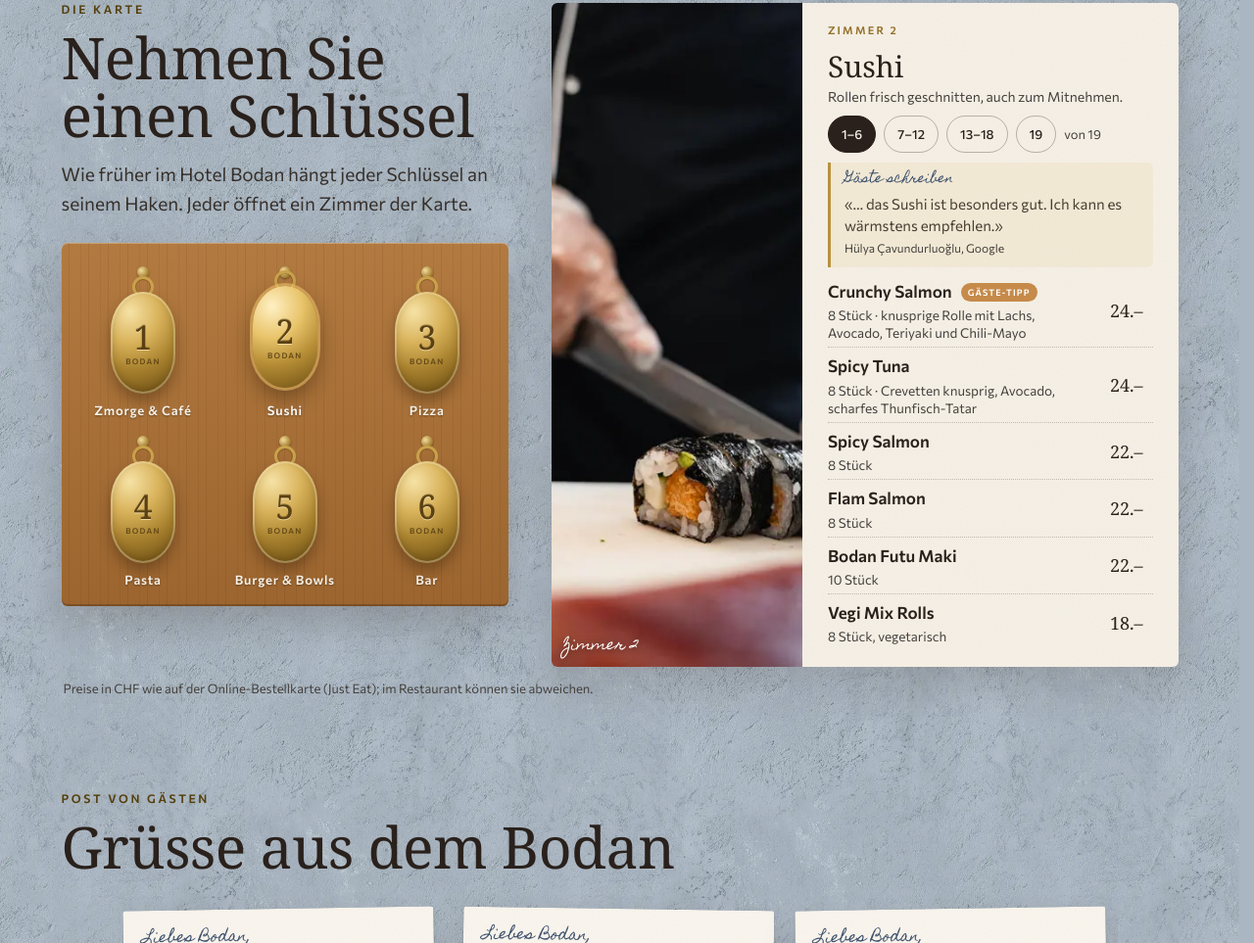
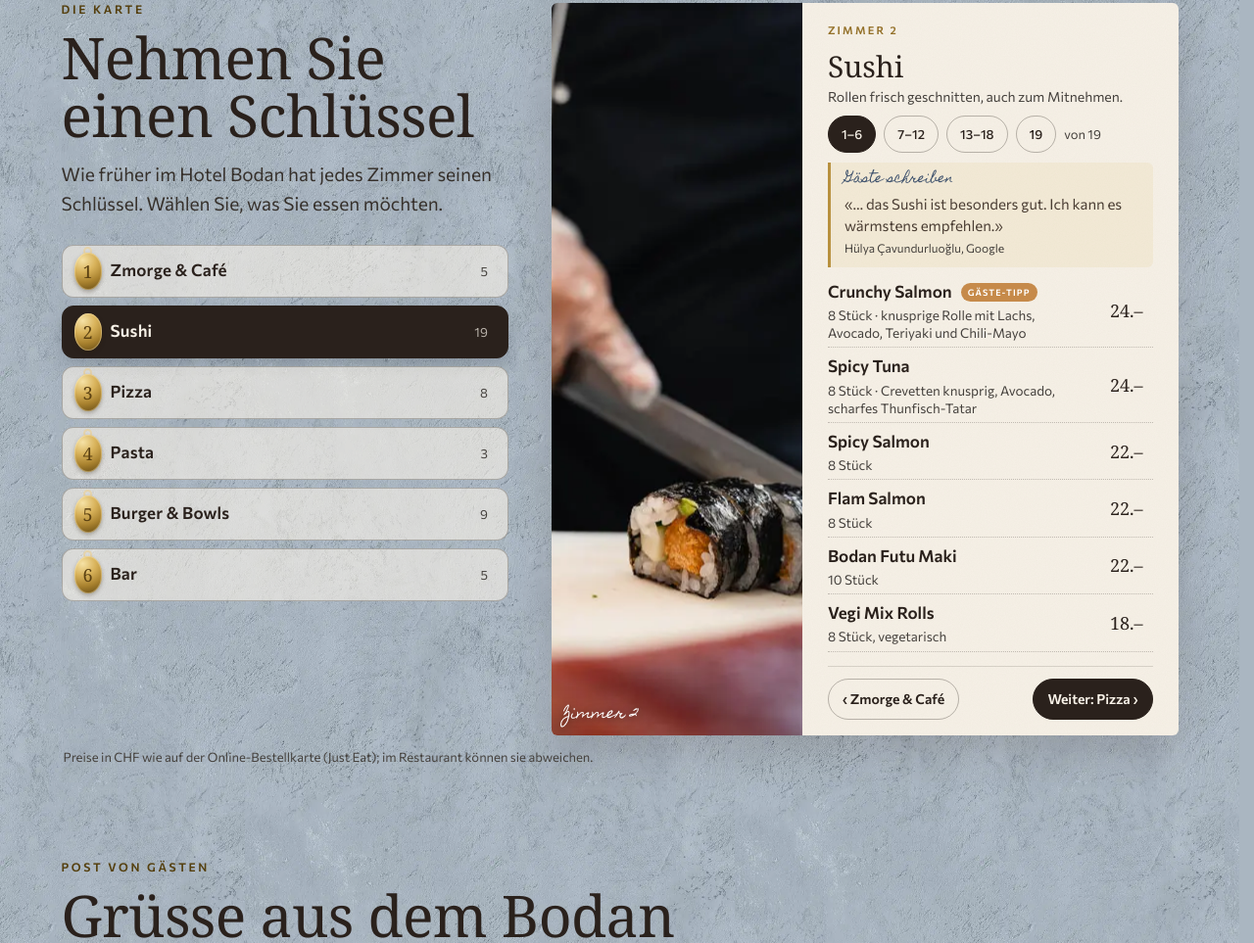
Before and after one commit to julia-mirku/bodan-muster, a plain HTML site: page index.html in a window 1280 px wide. Shown: the part 2121-3084 px from the top of the page at 98% size. Drawn offline with Linux system fonts and the light colour scheme; a web font is replaced by a local one.

Commit message:
Karte: Reiter mit Namen statt Schlüsselbrett

```diff
--- a/index.html
+++ b/index.html
@@ -135,25 +135,22 @@ section{position:relative;scroll-margin-top:calc(var(--hh) + env(safe-area-inset
 .stunde p{margin:6px 0 0;font-size:14px;line-height:1.4;color:rgba(247,241,231,.88)}
 @media (hover:hover){.stunde:hover{transform:translateY(-4px);box-shadow:0 22px 44px rgba(60,45,35,.24)}}
 
-/* ===== Karte: Schlüsselbrett ===== */
+/* ===== Karte: Reiter mit Schlüsselanhänger ===== */
 .s-karte{padding:28px 0 20px}
-.brett{position:relative;margin:26px 0 22px;padding:28px 10px 6px;border-radius:6px;background:linear-gradient(180deg,#b27a40 0,#9c652f 100%);box-shadow:inset 0 1px 0 rgba(255,235,200,.35),inset 0 -2px 0 rgba(60,35,15,.35),0 18px 36px rgba(60,45,35,.22)}
-.brett::before{content:"";position:absolute;inset:0;border-radius:6px;opacity:.35;mix-blend-mode:multiply;background:repeating-linear-gradient(90deg,rgba(80,45,15,.0) 0 7px,rgba(80,45,15,.25) 7px 8px,rgba(80,45,15,0) 8px 19px,rgba(80,45,15,.18) 19px 20px)}
-.schluessel{position:relative;display:grid;grid-template-columns:repeat(3,minmax(0,1fr));gap:4px 6px}
-.sl{position:relative;display:flex;flex-direction:column;align-items:center;padding:0 2px 14px;border:0;background:none;cursor:pointer;color:var(--creme)}
-.sl .haken{width:12px;height:12px;border-radius:50%;background:radial-gradient(circle at 35% 35%,#f4dc9c,#a07a2c 70%);box-shadow:0 1px 2px rgba(0,0,0,.4)}
-.sl .anh{position:relative;margin-top:-2px;transform-origin:50% 0;transition:transform .45s cubic-bezier(.3,1.6,.5,1)}
-.sl .ring{display:block;width:22px;height:22px;margin:0 auto -6px;border-radius:50%;border:3px solid #c9a24b;box-shadow:inset 0 0 0 1px rgba(90,60,10,.35)}
-.sl .fob{position:relative;display:flex;flex-direction:column;align-items:center;justify-content:center;width:66px;height:104px;border-radius:33px/40px;background:radial-gradient(120% 80% at 30% 20%,#f6e2a6 0,#d8b25a 38%,#a9822f 70%,#7c5d1c 100%);box-shadow:0 8px 14px rgba(40,25,5,.35),inset 0 0 0 2px rgba(255,240,200,.35),inset 0 -4px 8px rgba(80,50,10,.35)}
-.sl .fob i{font:normal 400 34px/1 var(--serif);color:#5a4012;text-shadow:0 1px 0 rgba(255,240,200,.65),0 -1px 0 rgba(60,40,5,.45)}
-.sl .fob em{font:normal 600 8px/1 var(--text);letter-spacing:.16em;color:#5a4012;margin-top:4px;opacity:.85}
-.sl .name{margin-top:10px;font:600 13px/1.2 var(--text);letter-spacing:.06em;text-align:center;color:var(--creme);text-shadow:0 1px 2px rgba(0,0,0,.35)}
-.sl.zu .anh{animation:schwing 1.6s ease-out 1}
-@keyframes schwing{0%{transform:rotate(0)}18%{transform:rotate(7deg)}40%{transform:rotate(-5deg)}62%{transform:rotate(3deg)}82%{transform:rotate(-1.5deg)}100%{transform:rotate(0)}}
-@media (hover:hover){.sl:hover .anh{transform:rotate(-6deg)}}
-.sl[aria-pressed="true"] .anh{transform:translateY(-6px) rotate(0)}
-.sl[aria-pressed="true"] .fob{background:radial-gradient(120% 80% at 30% 20%,#fff0c4 0,#e9c56c 38%,#b88f37 70%,#86641f 100%);box-shadow:0 0 0 3px rgba(244,198,110,.55),0 10px 22px rgba(40,25,5,.45)}
-.sl[aria-pressed="true"] .name{color:#fff}
+.reiter{display:flex;flex-wrap:wrap;gap:8px;margin:22px 0 18px;padding:0;list-style:none}
+.rt{display:inline-flex;align-items:center;gap:9px;min-height:46px;padding:0 16px 0 8px;border-radius:999px;border:1.5px solid rgba(42,33,28,.28);background:rgba(247,241,231,.62);color:var(--tinte);cursor:pointer;font:600 15px/1.1 var(--text);letter-spacing:.01em;transition:background-color .2s,color .2s,border-color .2s,box-shadow .2s;-webkit-tap-highlight-color:transparent}
+.rt .tag{position:relative;flex:none;display:grid;place-items:center;width:24px;height:32px;border-radius:12px/15px;background:radial-gradient(120% 80% at 30% 20%,#f6e2a6 0,#d8b25a 40%,#a9822f 75%,#7c5d1c 100%);box-shadow:0 2px 4px rgba(40,25,5,.3),inset 0 0 0 1px rgba(255,240,200,.35);font:normal 400 15px/1 var(--serif);color:#5a4012}
+.rt .tag::before{content:"";position:absolute;top:-6px;left:50%;width:9px;height:9px;margin-left:-4.5px;border-radius:50%;border:2px solid #c9a24b;box-sizing:border-box;z-index:-1}
+.rt .zahl{font-weight:400;font-size:12px;color:var(--sepia);margin-left:-2px}
+.rt[aria-selected="true"]{background:var(--tinte);border-color:var(--tinte);color:var(--creme);box-shadow:0 8px 18px rgba(30,40,50,.22)}
+.rt[aria-selected="true"] .zahl{color:rgba(247,241,231,.7)}
+.rt:focus-visible{outline:3px solid var(--gold);outline-offset:2px}
+@media (hover:hover){.rt:not([aria-selected="true"]):hover{border-color:var(--gold);background:rgba(247,241,231,.9);box-shadow:0 0 0 4px rgba(220,187,115,.2)}}
+.weiter{display:flex;justify-content:space-between;gap:10px;margin-top:14px;padding-top:12px;border-top:1px solid rgba(42,33,28,.15)}
+.weiter button{min-height:42px;padding:0 14px;border-radius:999px;border:1.5px solid rgba(42,33,28,.3);background:transparent;cursor:pointer;font:600 14px/1 var(--text);color:var(--tinte)}
+.weiter button.vor{margin-left:auto;background:var(--tinte);border-color:var(--tinte);color:var(--creme)}
+@media (hover:hover){.weiter button:hover{box-shadow:0 0 0 4px rgba(220,187,115,.25)}}
+.zimmer.wisch.shown{transition:opacity .18s}.zimmer.wisch.weg{opacity:.35}
 .zimmer{display:grid;gap:0;background:var(--creme);border-radius:6px;overflow:hidden;box-shadow:0 18px 40px rgba(60,45,35,.16)}
 .zimmer figure{margin:0;position:relative;aspect-ratio:16/10;overflow:hidden;background:var(--putz3);cursor:zoom-in}
 .zimmer figure img{width:100%;height:100%;object-fit:cover}
@@ -345,7 +342,6 @@ footer .logo{width:86px;height:26px;color:var(--creme)}
 @media (min-width:700px) and (max-width:899px){
   .wrap{padding:0 32px}
   h2{font-size:clamp(40px,6.4vw,56px)}
-  .schluessel{grid-template-columns:repeat(6,minmax(0,1fr))}
   .zimmer{grid-template-columns:2fr 3fr}
   .zimmer figure{aspect-ratio:auto;min-height:100%}
   .fbild{aspect-ratio:16/9}
@@ -382,7 +378,10 @@ footer .logo{width:86px;height:26px;color:var(--creme)}
   .s-karte{padding:52px 0 36px}
   .karte-grid{display:grid;grid-template-columns:5fr 7fr;gap:44px;align-items:start}
   .karte-links .lead{margin-bottom:0}
-  .brett{margin:24px 0 0;padding:24px 14px 4px}
+  .reiter{flex-direction:column;flex-wrap:nowrap;align-items:stretch;gap:8px;margin:26px 0 0}
+  .rt{min-height:54px;padding:0 20px 0 12px;font-size:17px;border-radius:12px}
+  .rt .zahl{margin-left:auto;font-size:13px}
+  .rt .tag{width:28px;height:38px;border-radius:14px/18px;font-size:18px}
   .zimmer{grid-template-columns:2fr 3fr;min-height:520px}
   .zimmer figure{aspect-ratio:auto;min-height:100%}
   .zimmer .liste{padding:12px 26px 16px}
@@ -440,13 +439,11 @@ footer .logo{width:86px;height:26px;color:var(--creme)}
   .s-wand .wandfoto img{aspect-ratio:16/9}
 }
 @media (max-width:370px){
-  .sl .fob{width:56px;height:90px}
-  .sl .fob i{font-size:28px}
-  .sl .name{font-size:12px}
+  .rt{padding:0 13px 0 7px;font-size:14px;gap:7px}
 }
 @media (prefers-reduced-motion:reduce){
   .rise{opacity:1;transform:none;transition:none}
-  .sl.zu .anh,.punkt.puls,.hinweis i{animation:none}
+  .punkt.puls,.hinweis i{animation:none}
 }
 </style>
 </head>
@@ -514,11 +511,11 @@ footer .logo{width:86px;height:26px;color:var(--creme)}
         <div class="rise">
           <p class="kick">Die Karte</p>
           <h2>Nehmen Sie einen Schlüssel</h2>
-          <p class="lead">Wie früher im Hotel Bodan hängt jeder Schlüssel an seinem Haken. Jeder öffnet ein Zimmer der Karte.</p>
+          <p class="lead">Wie früher im Hotel Bodan hat jedes Zimmer seinen Schlüssel. Wählen Sie, was Sie essen möchten.</p>
         </div>
-        <div class="brett rise"><div class="schluessel" id="schluessel" role="group" aria-label="Zimmer der Karte"></div></div>
+        <div class="reiter rise" id="reiter" role="tablist" aria-label="Bereiche der Karte"></div>
       </div>
-      <div class="zimmer rise" id="zimmer" aria-live="polite"></div>
+      <div class="zimmer rise wisch" id="zimmer" role="tabpanel" aria-live="polite"></div>
     </div>
     <p class="fuss">Preise in CHF wie auf der Online-Bestellkarte (Just Eat); im Restaurant können sie abweichen.</p>
   </div>
@@ -745,28 +742,31 @@ var KARTE=[
  {n:'Bar',img:'wein',alt:'Rotwein wird am Tisch eingeschenkt',note:'Bis 23:00, Freitag und Samstag bis 01:00.',q:['Gutes Essen, gutes Bier, sehr aufmerksame und freundliche Bedienung und dann auch noch Dart.','Thomas Hellmich'],it:[
   ['Cocktails','von der Bar, auch Hugo','Bar'],['Japanischer Whisky','und weitere Spirituosen','Bar'],['Bier vom Fass','','Zapfhahn'],['Wein','abends Rotwein zum Verkosten','Glas',1],['Espresso','zum Abschluss','Bar']]}
 ];
-var brett=$('schluessel'),zimmer=$('zimmer'),aktiv=1,seite=0,PRO=W.innerWidth>=900?6:8;
+var brett=$('reiter'),zimmer=$('zimmer'),aktiv=1,seite=0,PRO=W.innerWidth>=900?6:8;
 KARTE.forEach(function(c,i){
-  var b=D.createElement('button');b.type='button';b.className='sl';b.dataset.i=i;b.setAttribute('aria-pressed',i===aktiv?'true':'false');
-  b.innerHTML='<span class="haken"></span><span class="anh"><span class="ring"></span><span class="fob"><i>'+(i+1)+'</i><em>BODAN</em></span></span><span class="name">'+c.n.replace('&','&amp;')+'</span>';
+  var b=D.createElement('button');b.type='button';b.className='rt';b.dataset.i=i;b.id='rt'+i;b.setAttribute('role','tab');b.setAttribute('aria-selected',i===aktiv?'true':'false');
+  b.innerHTML='<span class="tag" aria-hidden="true">'+(i+1)+'</span><span class="name">'+c.n.replace('&','&amp;')+'</span><span class="zahl">'+c.it.length+'</span>';
   brett.appendChild(b);
 });
 function esc(s){return s.replace(/&(?!amp;)/g,'&amp;')}
 function zeig(i,pg){
   if(i!==aktiv||pg===undefined)seite=0;if(pg!==undefined)seite=pg;aktiv=i;var c=KARTE[i];
-  [].forEach.call(brett.children,function(b){b.setAttribute('aria-pressed',+b.dataset.i===i?'true':'false')});
+  [].forEach.call(brett.children,function(b){b.setAttribute('aria-selected',+b.dataset.i===i?'true':'false')});zimmer.setAttribute('aria-labelledby','rt'+i);
   var seiten=Math.ceil(c.it.length/PRO);
   zimmer.innerHTML=(c.img?'<figure data-big="img/'+c.img+'.webp"><img src="img/'+c.img+'.webp" alt="'+c.alt+'" loading="lazy"><figcaption>Zimmer '+(i+1)+'</figcaption></figure>':'<figure class="schild" aria-hidden="true"><div><i>'+(i+1)+'</i><b>'+esc(c.n)+'</b><em>Bodan</em></div></figure>')+
    '<div class="liste"><div class="kopfz"><span class="nr">Zimmer '+(i+1)+'</span><h3>'+esc(c.n)+'</h3><p class="note">'+c.note+'</p></div>'+
    (seiten>1?'<div class="seiten" role="group" aria-label="Seiten">'+Array.apply(null,{length:seiten}).map(function(_,n){return '<button type="button" data-pg="'+n+'" aria-pressed="'+(n===seite)+'">'+(n*PRO+1)+(Math.min(c.it.length,n*PRO+PRO)>n*PRO+1?'–'+Math.min(c.it.length,n*PRO+PRO):'')+'</button>'}).join('')+'<span>von '+c.it.length+'</span></div>':'')+
    (c.q?'<div class="tipp"><span>Gäste schreiben</span>«'+c.q[0]+'»<cite>'+c.q[1]+', Google</cite></div>':'')+
    c.it.slice(seite*PRO,seite*PRO+PRO).map(function(p){return '<div class="pos"><b>'+esc(p[0])+(p[3]===1?' <em class="gt">Gäste-Tipp</em>':'')+'</b>'+(p[1]?'<small>'+p[1]+'</small>':'')+'<span class="pr'+(p[3]===2||/[A-Za-zØ]/.test(p[2].replace('ab ',''))?' s':'')+'">'+p[2]+'</span></div>'}).join('')+
-   ''+'</div>';
+   '<div class="weiter">'+(i>0?'<button type="button" data-geh="'+(i-1)+'">‹ '+esc(KARTE[i-1].n)+'</button>':'')+(i<KARTE.length-1?'<button type="button" class="vor" data-geh="'+(i+1)+'">Weiter: '+esc(KARTE[i+1].n)+' ›</button>':'')+'</div>'+'</div>';
 }
-brett.addEventListener('click',function(e){var b=e.target.closest('.sl');if(b)zeig(+b.dataset.i)});
-zimmer.addEventListener('click',function(e){var pb=e.target.closest('.seiten button');if(pb){zeig(aktiv,+pb.dataset.pg);return}var p=e.target.closest('.pos');if(!p)return;[].forEach.call(zimmer.querySelectorAll('.pos.tap'),function(x){if(x!==p)x.classList.remove('tap')});p.classList.toggle('tap')});
+function geh(i,oben){if(i<0||i>=KARTE.length)return;zimmer.classList.add('weg');setTimeout(function(){zeig(i);zimmer.classList.remove('weg')},reduce?0:160);if(oben){var r=zimmer.getBoundingClientRect(),hh=parseInt(getComputedStyle(D.documentElement).getPropertyValue('--hh'))||64;if(r.top<hh)W.scrollBy({top:r.top-hh-12,behavior:reduce?'auto':'smooth'})}}
+brett.addEventListener('click',function(e){var b=e.target.closest('.rt');if(b)geh(+b.dataset.i)});
+brett.addEventListener('keydown',function(e){var d=e.key==='ArrowRight'||e.key==='ArrowDown'?1:e.key==='ArrowLeft'||e.key==='ArrowUp'?-1:0;if(!d)return;e.preventDefault();var n=(aktiv+d+KARTE.length)%KARTE.length;geh(n);brett.children[n].focus()});
+(function(){var x0,y0,t0;zimmer.addEventListener('touchstart',function(e){var t=e.touches[0];x0=t.clientX;y0=t.clientY;t0=Date.now()},{passive:true});
+zimmer.addEventListener('touchend',function(e){if(x0==null)return;var t=e.changedTouches[0],dx=t.clientX-x0,dy=t.clientY-y0;x0=null;if(Math.abs(dx)>60&&Math.abs(dx)>Math.abs(dy)*1.6&&Date.now()-t0<700)geh(aktiv+(dx<0?1:-1))},{passive:true})})();
+zimmer.addEventListener('click',function(e){var gb=e.target.closest('.weiter button');if(gb){geh(+gb.dataset.geh,1);return}var pb=e.target.closest('.seiten button');if(pb){zeig(aktiv,+pb.dataset.pg);return}var p=e.target.closest('.pos');if(!p)return;[].forEach.call(zimmer.querySelectorAll('.pos.tap'),function(x){if(x!==p)x.classList.remove('tap')});p.classList.toggle('tap')});
 zeig(1);
-if('IntersectionObserver' in W&&!reduce){var io2=new IntersectionObserver(function(es){if(es[0].isIntersecting){[].forEach.call(brett.children,function(b,i){setTimeout(function(){b.classList.add('zu')},120*i)});io2.disconnect()}},{threshold:.4});io2.observe(brett)}
 
 /* ================= Lounge: Lichter im Bild ================= */
 var PUNKTE=[
```
